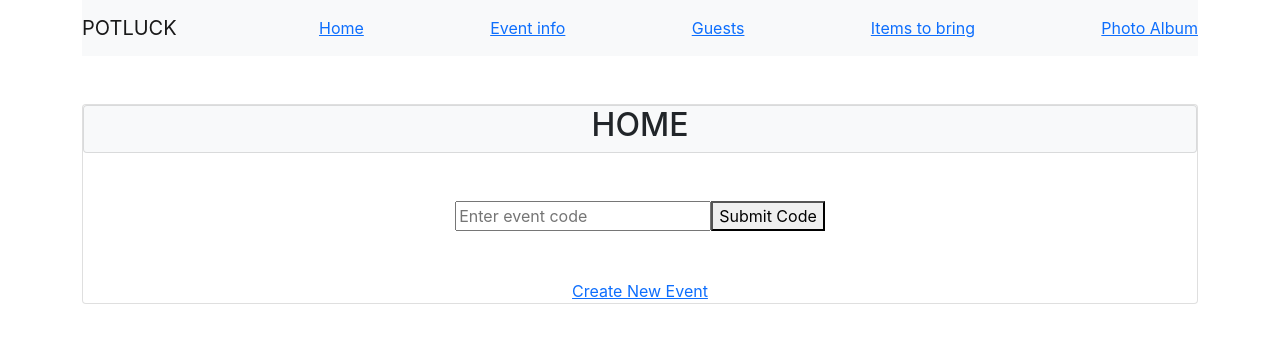
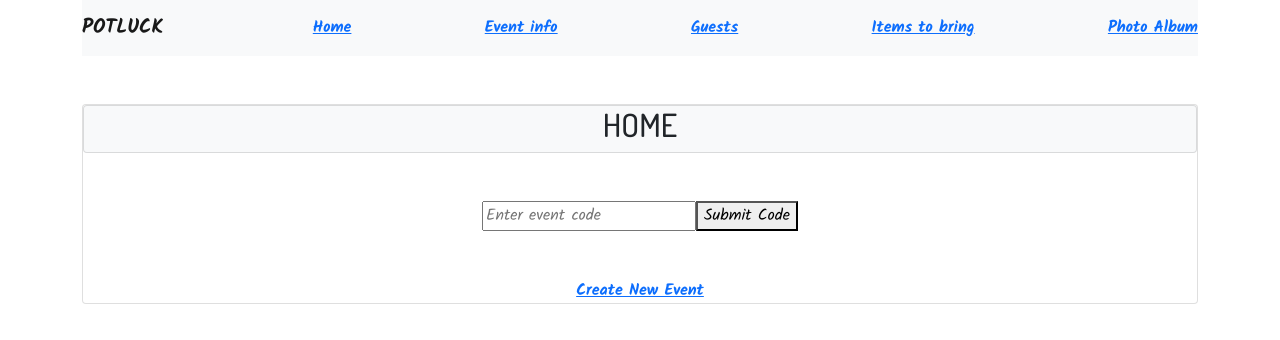
Before and after one commit to dayeane/Mind-your-Ps, a React (Create React App) app in the folder potluck/: page / in a window 1280 px wide. Shown: the top 340 px of the page. Built offline with nearby package versions, Linux system fonts and the light colour scheme; data requests are answered from the project's data file.

Commit message:
added fonts

```diff
--- a/potluck/public/index.html
+++ b/potluck/public/index.html
@@ -10,6 +10,8 @@
       content="Web site created using create-react-app"
     />
     <link rel="apple-touch-icon" href="%PUBLIC_URL%/logo192.png" />
+    <link href="https://fonts.googleapis.com/css2?family=Kalam:wght@300;400;700&display=swap" rel="stylesheet"/>
+    <link href="https://fonts.googleapis.com/css2?family=Dosis:wght@200;300;400;500;600;700;800&family=Kalam:wght@300;400;700&display=swap" rel="stylesheet"/>
     <!--
       manifest.json provides metadata used when your web app is installed on a
       user's mobile device or desktop. See https://developers.google.com/web/fundamentals/web-app-manifest/
--- a/potluck/src/App.css
+++ b/potluck/src/App.css
@@ -1,5 +1,13 @@
 .App {
   text-align: center;
+  font-family: 'Kalam', cursive;
+  font-weight: 700;
+}
+
+h2 {
+  text-align: center;
+  font-family: 'Dosis', sans-serif;
+  font-weight: 500;
 }
 
 .App-logo {
--- a/potluck/src/ItemsToBring.js
+++ b/potluck/src/ItemsToBring.js
@@ -41,8 +41,6 @@ function ItemsToBring ({selectedEvent, setSelectedEvent}) {
                            selectedEvent={selectedEvent}
                            setSelectedEvent={setSelectedEvent}
                            handleDelete={handleDelete}/>
-            <AddItem
-                itemList={shownItems} setSelectedEvent={setSelectedEvent} selectedEvent={selectedEvent} setShownItems={setShownItems}/>
         </div>
     )
 }
```
